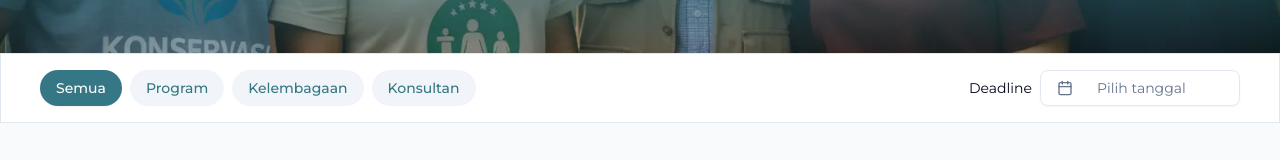
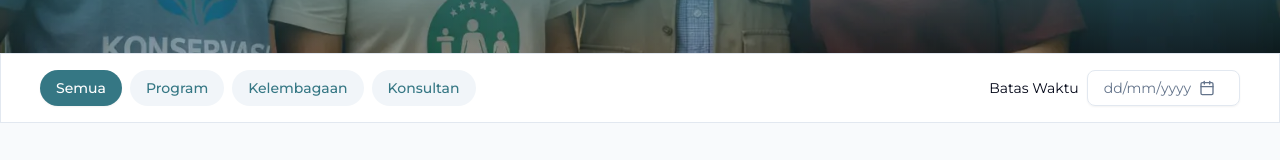
Before and after one commit to ZoD3V/INFID, a Next.js app: page /en/involved/career in a window 1280 px wide. Shown: the part 247-407 px from the top of the page. Built offline with nearby package versions, Linux system fonts and the light colour scheme.

Commit message:
fix: single date picker

```diff
--- a/src/app/[locale]/(routes)/involved/career/page.tsx
+++ b/src/app/[locale]/(routes)/involved/career/page.tsx
@@ -84,7 +84,7 @@ const CareerPage = () => {
 
                     {/* DEADLINE FILTER */}
                     <div className='flex items-center gap-2 text-sm'>
-                        Deadline
+                        Batas Waktu
                         <SingleDatePicker value={deadline} onChange={(val) => setDeadline(val)} />
                         {deadline && (
                             <button
--- a/src/components/common/single-date-picker.tsx
+++ b/src/components/common/single-date-picker.tsx
@@ -52,7 +52,7 @@ export function SingleDatePicker({ value, onChange, className }: Props) {
 
     const label = React.useMemo(() => {
         const dateObj = parseYMD(value);
-        return dateObj ? format(dateObj, 'MMMM d, yyyy', { locale: id }) : 'Pilih tanggal';
+        return dateObj ? format(dateObj, 'MMMM d, yyyy', { locale: id }) : 'dd/mm/yyyy';
     }, [value]);
 
     return (
@@ -63,11 +63,11 @@ export function SingleDatePicker({ value, onChange, className }: Props) {
                         variant='outline'
                         size='sm'
                         className={cn(
-                            'w-full justify-start text-left font-normal lg:w-50',
+                            'w-full justify-start text-left font-normal lg:w-fit',
                             !value && 'text-muted-foreground'
                         )}>
-                        <CalendarIcon className='mr-4 h-4 w-4' />
                         <span className='truncate'>{label}</span>
+                        <CalendarIcon className='mr-2 h-4 w-4' />
                     </Button>
                 </PopoverTrigger>
 
```
